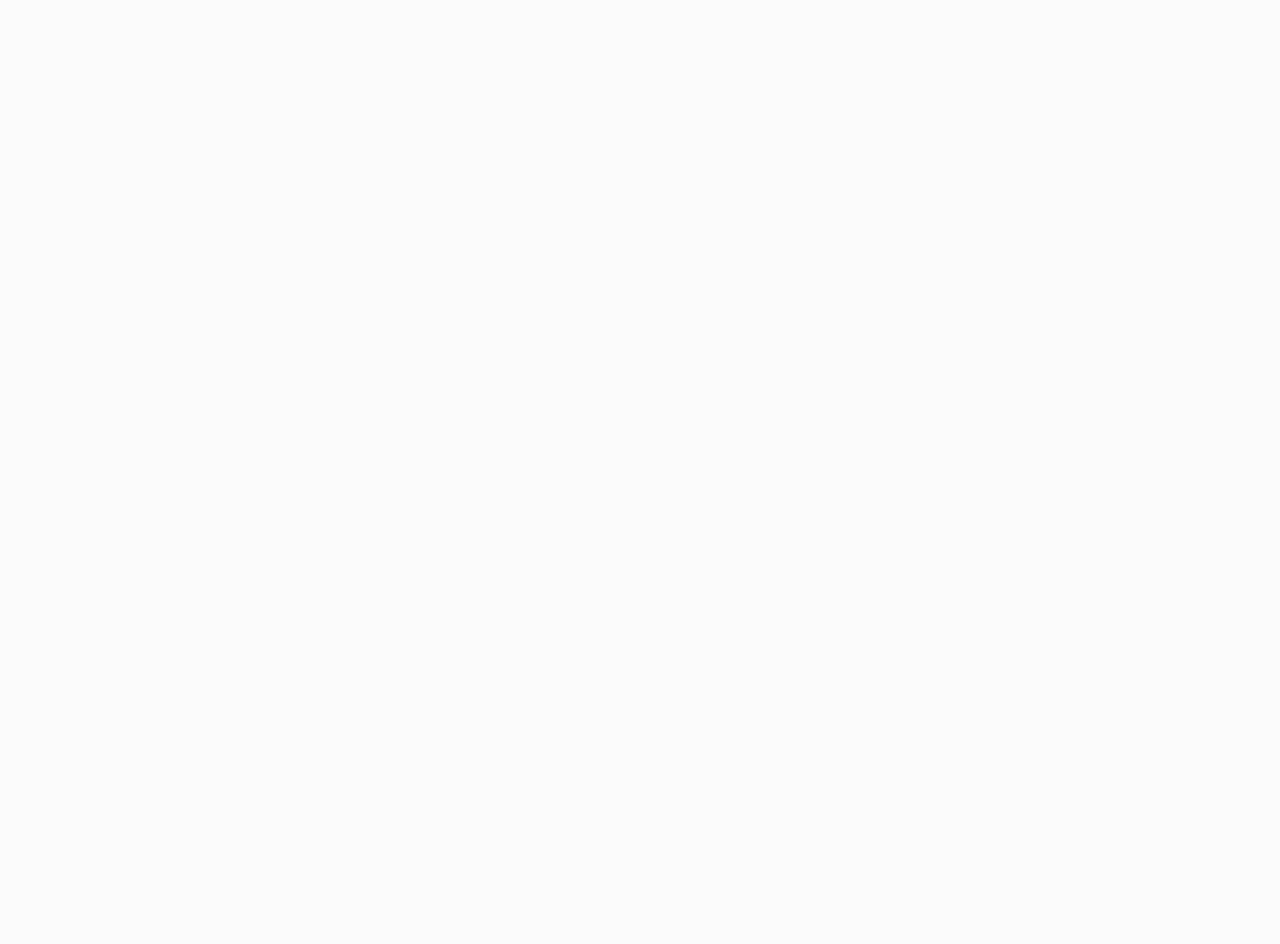
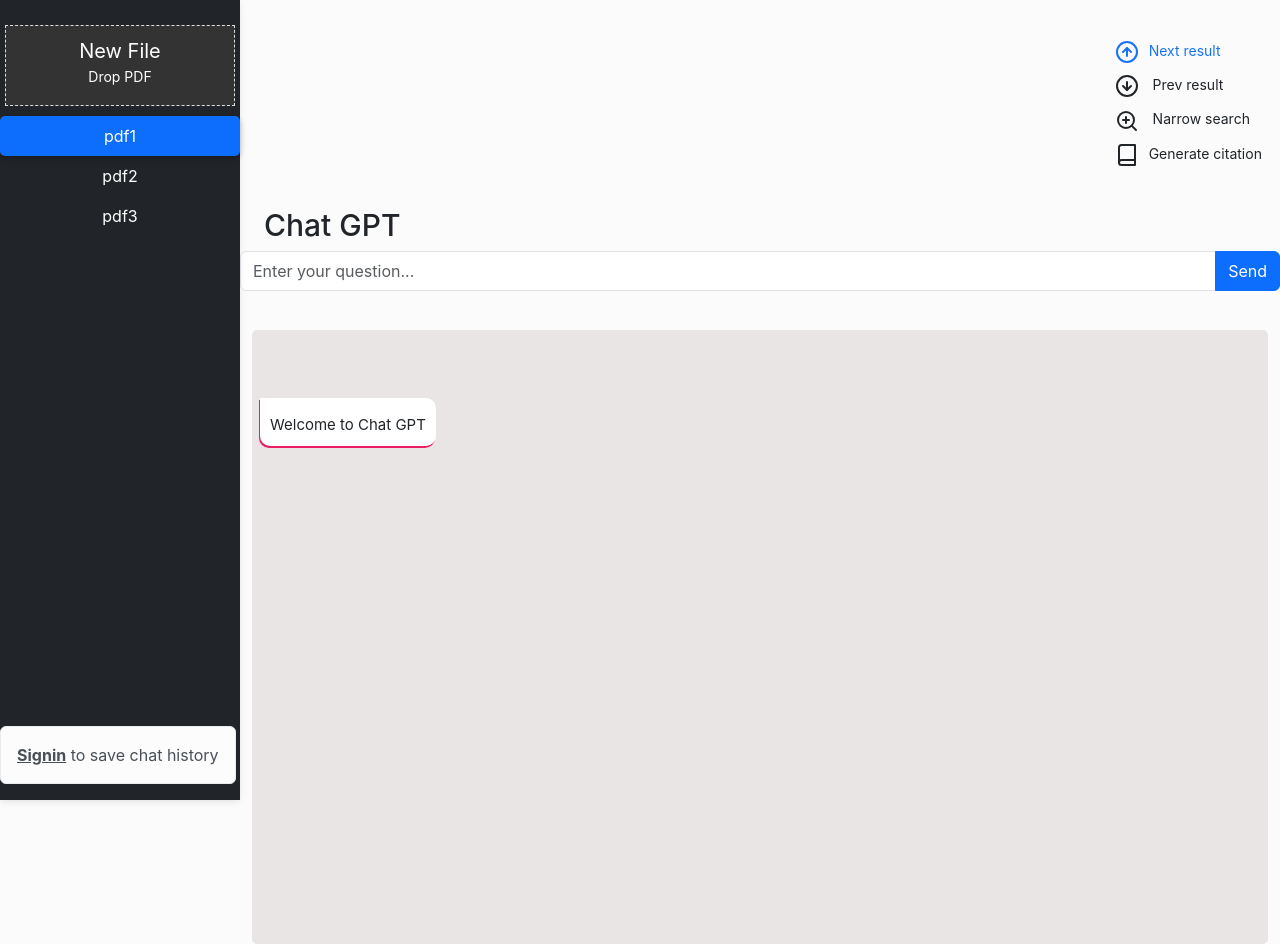
Before and after one commit to rithik-raja/pdfgator-frontend, a React (Create React App) app: page /chat/pdf1 in a window 1280 px wide. Before the commit this address had no page. Before the commit the page ends 800 px from the top, so only its background shows below. Built offline with nearby package versions, Linux system fonts and the light colour scheme.

Commit message:
Left sidebar functionalities

```diff
--- a/src/components/App/App.js
+++ b/src/components/App/App.js
@@ -12,7 +12,9 @@ function App() {
         <header className="App-header">
           <Routes>
             <Route exact path="/" element={<Home />}></Route>
-            <Route exact path="/chat" element={<Chat />}></Route>
+            <Route path="/chat/*">
+              <Route path=":pdfname" element={<Chat />}></Route>
+            </Route>
           </Routes>
         </header>
       </div>
--- a/src/pages/Chat/Chat.js
+++ b/src/pages/Chat/Chat.js
@@ -1,13 +1,16 @@
-import React, { useState } from "react";
+import React, { useState, useEffect } from "react";
 import { Link } from "react-router-dom";
 import "./Chat.css";
-import uploadIcon from "../../images/upload.svg";
 import Dropzone, { useDropzone } from "react-dropzone";
 import * as Icon from "react-feather";
-import Pdf1 from "../../components/Pdf1/Pdf1";
 import Pdf2 from "../../components/Pdf2";
+import { useLocation } from "react-router-dom";
+import { useNavigate, useParams } from "react-router-dom";
 
 const Chat = () => {
+  const location = useLocation();
+  const navigate = useNavigate();
+  const params = useParams();
   const [messageText, setmessageText] = useState(null);
   const [groupMessage, setgroupMessage] = useState([
     { isQues: false, msg: "Welcome to Chat GPT" },
@@ -19,12 +22,73 @@ const Chat = () => {
       "application/pdf": [".pdf"],
     },
   });
+  const [pdfLists, setpdfLists] = useState([]);
   const fileInputOnChange = (acceptedFiles) => {
     // const acceptedFiles = e.target.files;
     if (acceptedFiles.length > 0) {
-      setuploadedUrl(URL.createObjectURL(acceptedFiles[0]));
-      setuploadedFile(acceptedFiles[0]);
+      const newuploadedFile = acceptedFiles[0];
+      setuploadedUrl(URL.createObjectURL(newuploadedFile));
+      setuploadedFile(newuploadedFile);
+      const name = newuploadedFile.name;
+      const lastDot = name.lastIndexOf(".");
+
+      const newurl = name.substring(0, lastDot);
+      const newpdflist = [
+        ...pdfLists,
+        {
+          name: newurl,
+          url: newurl,
+          isActive: "true",
+        },
+      ];
+      setpdfLists(newpdflist);
+      navigate("/chat/" + newurl);
+      setActivepdfList(newurl, newpdflist);
     }
+  };
+
+  const { pdfname } = params;
+
+  const getPdfLists = () => {
+    let newlist = [
+      { name: "pdf1", url: "pdf1" },
+      { name: "pdf2", url: "pdf2" },
+      { name: "pdf3", url: "pdf3" },
+    ];
+    const index = newlist.findIndex((object) => {
+      return object.url === pdfname;
+    });
+    if (index > -1) {
+      newlist[index].isActive = "true";
+    } else {
+      newlist = [...newlist, { name: pdfname, url: pdfname, isActive: "true" }];
+    }
+    setpdfLists(newlist);
+  };
+  const setActivepdfList = (urlName, allpdflists) => {
+    const currentUrl = urlName ?? pdfname;
+    if (currentUrl.length) {
+      const index = allpdflists.findIndex((object) => {
+        return object.url === currentUrl;
+      });
+      if (index > -1) {
+        let pdflists = allpdflists.map((e) => ({ ...e, isActive: "false" }));
+        pdflists[index].isActive = "true";
+        setpdfLists(pdflists);
+      }
+    }
+  };
+
+  useEffect(() => {
+    setTimeout(() => {
+      getPdfLists();
+    }, 100);
+  }, []);
+
+  const handlePdfLinkClick = (index) => {
+    let pdflists = pdfLists.map((e) => ({ ...e, isActive: "false" }));
+    pdflists[index].isActive = "true";
+    setpdfLists(pdflists);
   };
 
   const scrollToBottom = () => {
@@ -54,6 +118,7 @@ const Chat = () => {
       top: 16.6616,
     },
   ];
+
   const handleSubmit = (event) => {
     event.preventDefault();
     if (!messageText) return;
@@ -93,24 +158,23 @@ const Chat = () => {
                   )}
                 </Dropzone>
               </div>
-              <li className="nav-item">
-                <Link
-                  className="nav-link active"
-                  aria-current="true"
-                  to="/chat"
-                >
-                  pdf1
-                </Link>
-              </li>
-              <li className="nav-item">
-                <Link
-                  className="nav-link text-white"
-                  aria-current="true"
-                  to="/chat"
-                >
-                  pdf2
-                </Link>
-              </li>
+
+              {pdfLists.map((list, index) => (
+                <li className="nav-item" key={index}>
+                  <Link
+                    className={
+                      "nav-link " +
+                      (list.isActive === "true" ? "active" : "text-white")
+                    }
+                    onClick={(event) => handlePdfLinkClick(index)}
+                    aria-current="true"
+                    to={"/chat/" + list.url}
+                  >
+                    {list.name}
+                  </Link>
+                </li>
+              ))}
+
               <li className="nav-item ">
                 <div className="alert alert-light footer-nav" role="alert">
                   <Link className="alert-link" to="/">
@@ -160,19 +224,19 @@ const Chat = () => {
             <div className="col-md-2 right-sidebar">
               <div>
                 <ul className="right-sidebar-list">
-                  <li class="right-sidebar-list-item active">
+                  <li className="right-sidebar-list-item active">
                     <Icon.ArrowUpCircle />
                     <span>Next result</span>
                   </li>
-                  <li class="right-sidebar-list-item">
+                  <li className="right-sidebar-list-item">
                     <Icon.ArrowDownCircle />
                     <span> Prev result</span>
                   </li>
-                  <li class="right-sidebar-list-item">
+                  <li className="right-sidebar-list-item">
                     <Icon.ZoomIn />
                     <span> Narrow search</span>
                   </li>
-                  <li class="right-sidebar-list-item">
+                  <li className="right-sidebar-list-item">
                     <Icon.Book />
                     <span>Generate citation</span>
                   </li>
--- a/src/pages/Home/Home.js
+++ b/src/pages/Home/Home.js
@@ -16,19 +16,36 @@ const Home = () => {
           </Link>
         </header>
         <div className="row mb-5">
-          <span className="small">Find Relevant Content & Generate Automatic Citations from Any Document</span>
+          <span className="small">
+            Find Relevant Content & Generate Automatic Citations from Any
+            Document
+          </span>
         </div>
         <FileUpload />
         <div className="row mt-5">
           <div className="col-lg-6">
-            <LandingPageCard heading="It's like Ctrl+F, but better" bulletPoints={['Upload a PDF file', 'Ask it anything', 'Get the most relevant paragraph']} />
+            <LandingPageCard
+              heading="It's like Ctrl+F, but better"
+              bulletPoints={[
+                "Upload a PDF file",
+                "Ask it anything",
+                "Get the most relevant paragraph",
+              ]}
+            />
           </div>
           <div className="col-lg-6">
-            <LandingPageCard heading="Features" bulletPoints={['Sort through snippets by relevance', 'Narrow down search to the most relevant sentence', 'Generate instant citations']} />
+            <LandingPageCard
+              heading="Features"
+              bulletPoints={[
+                "Sort through snippets by relevance",
+                "Narrow down search to the most relevant sentence",
+                "Generate instant citations",
+              ]}
+            />
           </div>
         </div>
         <div className="chat-container mt-3">
-          <Link to="/chat" className="text-decoration-none">
+          <Link to="/chat/pdf1" className="text-decoration-none">
             <span className="">Chat Screen</span>
           </Link>
         </div>
```
